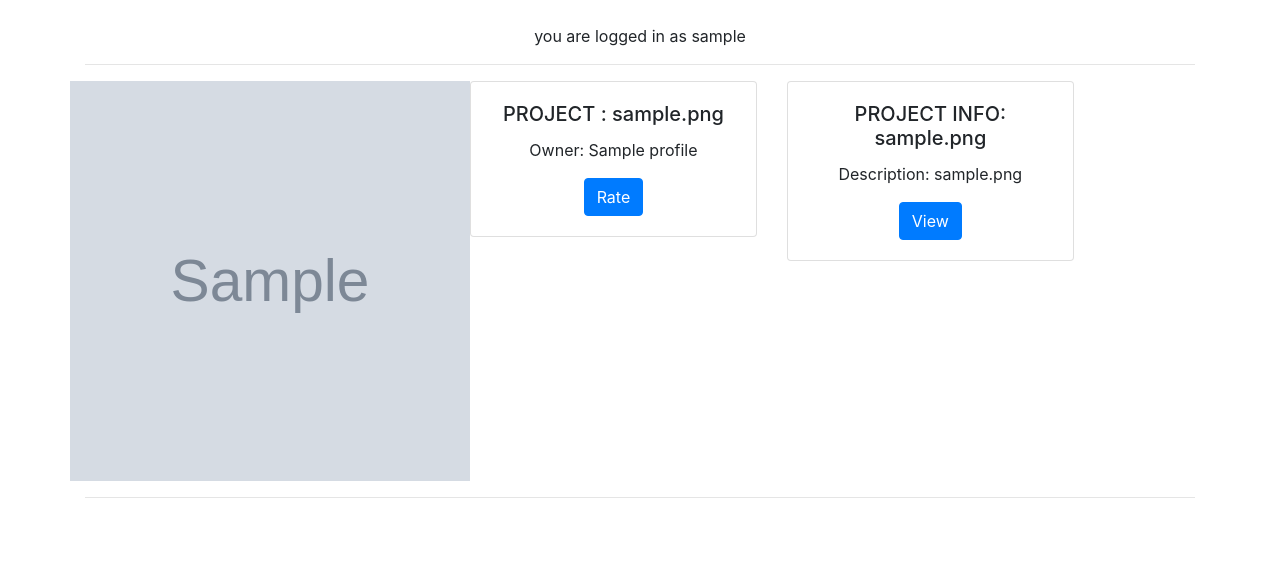
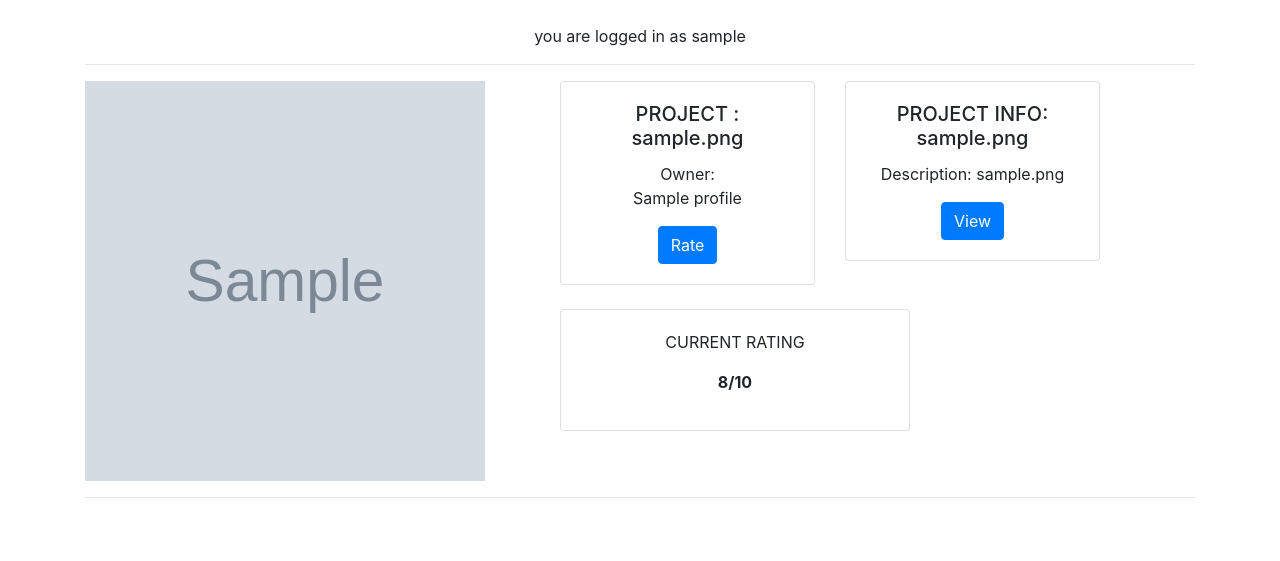
Before and after one commit to lcmongwe/Pro-Awards, a Django app: page / in a window 1280 px wide. Shown: the part 56-617 px from the top of the page. Run offline with Django 4.2, Linux system fonts and the light colour scheme; a user stored in the database is signed in; tables that the repository leaves empty hold one stand-in row (values such as "Sample post"); grey boxes marked "Sample" are stand-in pictures; some libraries are stand-ins or nearby versions.

Commit message:
rating project added to posts

```diff
--- a/awapp/templates/home.html
+++ b/awapp/templates/home.html
@@ -11,17 +11,17 @@
 <hr>
 {%for post in posts%}
 <div class="row">
-<div class="colmd-4">
+<div class="col-md-4">
 <img src="{{post.image.url}}" alt="" width="400px" height="400px">
-
 </div>
-<div class="colmd-4">
+<div class="col-md-1"></div>
+<div class="col-md-6">
     <div class="row">
   <div class="col-sm-6">
     <div class="card">
       <div class="card-body">
         <h5 class="card-title">PROJECT : {{post.img_name}}</h5>
-        <p class="card-text">Owner: {{post.poster.name}}</p>
+        <p class="card-text">Owner: <br> {{post.poster.name}}</p>
         <a href="#" class="btn btn-primary">Rate </a>
       </div>
     </div>
@@ -35,6 +35,19 @@
       </div>
     </div>
   </div>
+</div>
+<br>
+<div class="row">
+    <div class="col-md-8">
+    <div class="card">
+  <div class="card-body">
+    <center>
+        <p>CURRENT RATING</p>
+        <P><strong>8/10</strong></P>
+    </center>
+  </div>
+  </div>
+</div>
 </div>
 </div>
 
```
